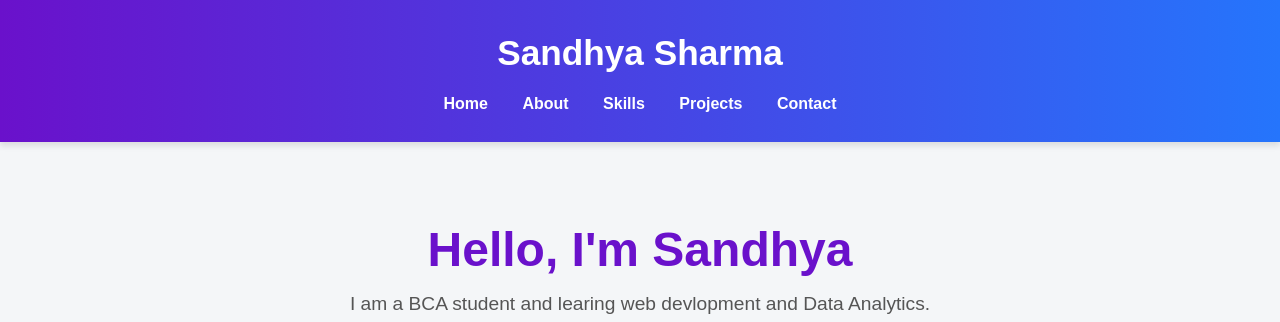
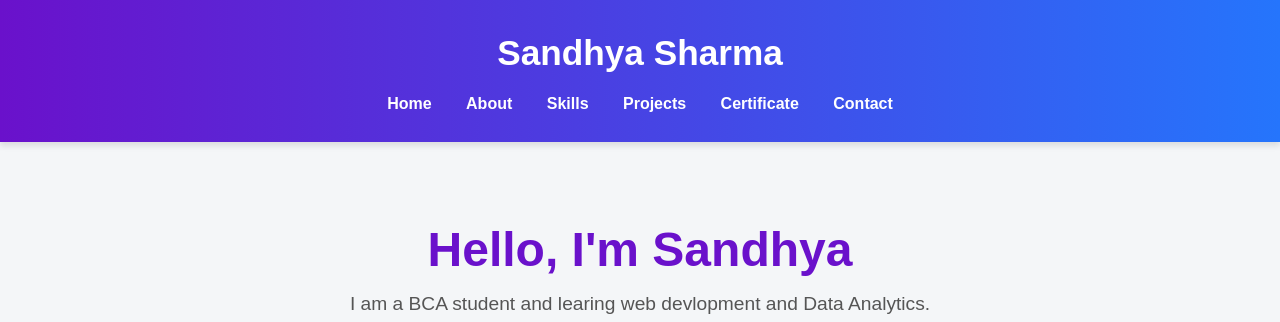
Before and after one commit to sharmasandhya12/portfolio-2, a plain HTML site: page index.html in a window 1280 px wide. Shown: the top 322 px of the page. Drawn offline with Linux system fonts and the light colour scheme.

Commit message:
Update index.html

```diff
--- a/index.html
+++ b/index.html
@@ -14,6 +14,7 @@
             <a href="#about">About</a>
             <a href="#skills">Skills</a>
             <a href="#projects">Projects</a>
+            <a href="#certificate">Certificate</a>
             <a href="#contact">Contact</a>
         </nav>
     </header>
```
